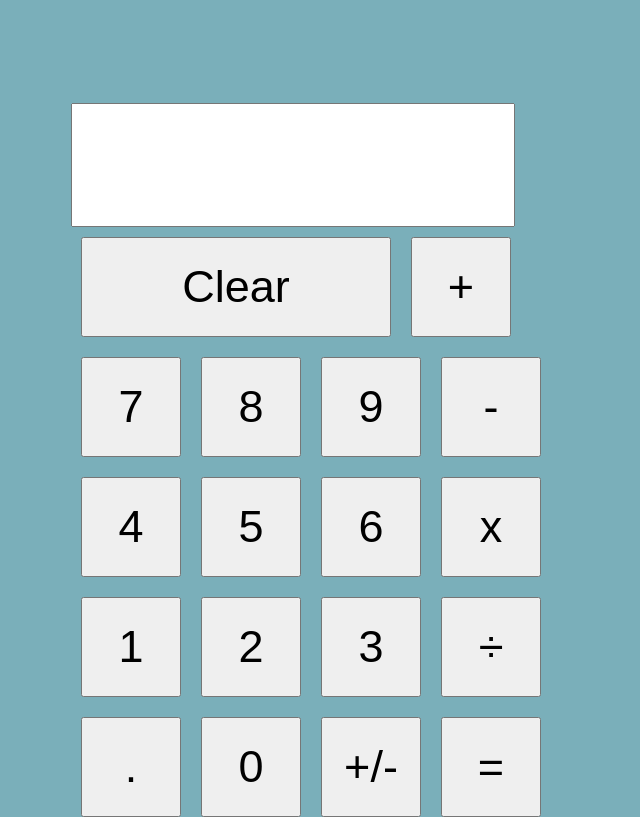
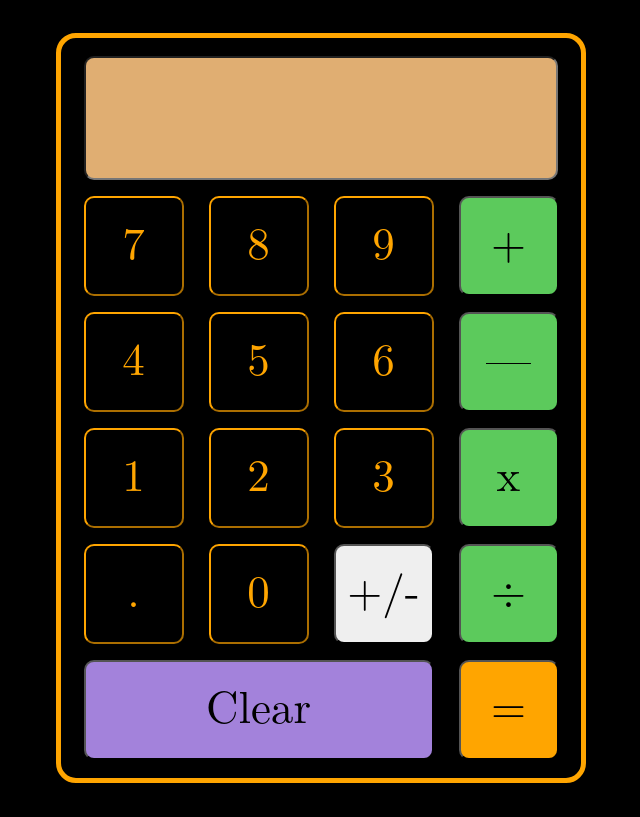
Before and after one commit to wuliuqi30/calculator, a website: page index.html in a window 1280 px wide. Shown: the whole page, without its empty margins (319-959 px from the left). Drawn offline with Linux system fonts and the light colour scheme.

Commit message:
Adjust colors and comment out display window full calculation

```diff
--- a/calculator.js
+++ b/calculator.js
@@ -35,7 +35,7 @@ const operators = {
     subtract: {
         function: subtract,
         name: 'subtract',
-        symbol: '-'
+        symbol: '—'
     },
     multiply: {
         function: multiply,
@@ -61,33 +61,27 @@ const lastButtonPressedEnum = {
 
 
 
-// Monkey around with some things:
-
-let a = 3;
-let b = 5;
-// let c = operate(a, b, operators.subtract);
-// console.log(` operate(a,b,add) gives ${c}`);
-
-// Do not edit below this line
-// module.exports = {
-//     add,
-//     subtract,
-//     multiply,
-//     divide,
-//     operate
-//   };
 
 const putInDisplayWindow = function (char) {
     // Input should be a string, typically a single character
     let displayWindow = document.querySelector(".display");
 
+
     if (calculatorState.lastButtonPressed === lastButtonPressedEnum.operator ||
         calculatorState.lastButtonPressed === lastButtonPressedEnum.calculate ||
         calculatorState.lastButtonPressed === lastButtonPressedEnum.test) {
         displayWindow.value = char; // Clear the display value with new data
+    } else if (char === "-"){ // if a negative sign and didn't just press the above buttons
+        displayWindow.value = char + displayWindow.value;
     } else {
         displayWindow.value += char;
     }
+
+}
+
+const removeNegativeSign = function(){
+    let displayWindow = document.querySelector(".display");
+    displayWindow.value = displayWindow.value.slice(1);
 }
 
 // Create Calculator In Javascript:
@@ -149,6 +143,7 @@ function createNumberButton(i) {
     const btn = document.createElement("button");
     btn.setAttribute("class", "button");
     btn.setAttribute("id", i);
+    btn.classList.add('numberButton');
     btn.textContent = i;
 
     // Event listeners
@@ -166,6 +161,7 @@ function createDecimalPointButton() {
     const btnDot = document.createElement("button");
     btnDot.setAttribute("class", "button")
     btnDot.textContent = '.';
+    btnDot.classList.add('numberButton');
     btnDot.addEventListener("click", () => {
         let displayWindow = document.querySelector(".display");
         if (!displayWindow.value.includes('.') ||
@@ -186,6 +182,7 @@ function createOperatorButton(op) {
     btn.value = op.name;
     btn.setAttribute("id", op.name)
     calculatorContainer.appendChild(btn);
+    btn.classList.add("operatorStyle");
 
     btn.addEventListener("click", () => {
 
@@ -206,21 +203,28 @@ function createEqualsButton() {
     computeBtn.setAttribute("class", "button");
     computeBtn.setAttribute("id", lastButtonPressedEnum.calculate)
     computeBtn.textContent = "=";
-    computeBtn.classList.add("equalsButton");
+    computeBtn.classList.add("equalsStyle");
     computeBtn.addEventListener("click", () => {
         // Only do the calculation if the last thing you did was click a number.
         // And if there is a "first number" that was previously calculated during an "operator" click
 
-        if (calculatorState.lastButtonPressed === lastButtonPressedEnum.number &&
+        if ((calculatorState.lastButtonPressed === lastButtonPressedEnum.number ||
+            calculatorState.lastButtonPressed === lastButtonPressedEnum.negativeSign ||
+            calculatorState.lastButtonPressed === lastButtonPressedEnum.decimalPoint
+         ) &&
             calculatorState.firstNumber !== null
         ) {
             let displayWindow = document.querySelector(".display");
             calculatorState.secondNumber = Number(displayWindow.value);
             calculatorState.calculationResult = operate(calculatorState);
             calculatorState.lastButtonPressed = lastButtonPressedEnum.calculate;
-            // Put the full calculation in the box to the left of the result
 
             putInDisplayWindow(calculatorState.calculationResult);
+
+            // putInDisplayWindow(calculatorState.firstNumber + ' ' +
+            //     calculatorState.operatorToBeUsed.symbol + ' ' +
+            //     calculatorState.secondNumber + ' = ' +
+            //     calculatorState.calculationResult);
 
             // Reset the "first" and "second" number so that the calculator thinks it still needs
             // to click an operator before a new calculation can be performed
@@ -240,7 +244,16 @@ function createNegativeSignButton(){
     negButton.setAttribute("class", "button");
     negButton.setAttribute("id", "negativeSign")
     negButton.textContent = "+/-";
+    negButton.addEventListener("click", () => {
+    let displayWindow = document.querySelector(".display");
+        if (!displayWindow.value.includes('-')) {
+            putInDisplayWindow('-');
 
+        } else {
+            removeNegativeSign();
+        }
+        calculatorState.lastButtonPressed = lastButtonPressedEnum.negativeSign;
+    })
     calculatorContainer.appendChild(negButton)
 }
 
@@ -260,23 +273,28 @@ function createTestButton() {
 }
 // I actually create the buttons here:
 createDisplay()
-createClearButton();
-createOperatorButton(operators.add);
+
 createNumberButton(7);
 createNumberButton(8);
 createNumberButton(9);
-createOperatorButton(operators.subtract);
+createOperatorButton(operators.add);
+
 createNumberButton(4);
 createNumberButton(5);
 createNumberButton(6);
-createOperatorButton(operators.multiply);
+createOperatorButton(operators.subtract);
+
 createNumberButton(1);
 createNumberButton(2);
 createNumberButton(3);
-createOperatorButton(operators.divide);
+createOperatorButton(operators.multiply);
+
 createDecimalPointButton();
 createNumberButton(0);
 createNegativeSignButton();
+createOperatorButton(operators.divide);
+
+createClearButton();
 createEqualsButton()
 
 
--- a/styles.css
+++ b/styles.css
@@ -4,16 +4,25 @@ body{
     align-items: center;
     height: 100vh;
 
-    background-color: rgb(122, 175, 186);
+    background-color: black;
+    font-family: math, monospace;
 }
 
 .calculatorContainer{
     margin:400px;
     display:flex;
     width: 500px;
-    height: 610px;
+    height: 720px;
     flex: 0 0 auto;
     flex-wrap: wrap;
+    background-color:black;
+    justify-content: space-around;
+    align-items: center;
+    padding: 10px;
+    font-family: math, monospace;
+    border-radius: 20px;
+
+    border: 5px solid orange;
 }
 
 .button,
@@ -22,28 +31,41 @@ body{
     flex: 0 0 auto;
     font-size: 45px;
     height: 100px;
-    margin: 10px;
+    margin-left: 10px;
+    margin-right: 10px;
+    border-radius: 10px;
+    font-family: math, monospace;
 }
 
 .button{
     width: 100px;
+
+
 }
-.longButton{
-    width: 200px;
+
+.numberButton{
+    background-color: black;
+    border-color: orange;
+    color:orange;
 }
 
 #clearButton{
-    width: 310px;
+    width: 350px;
+    background-color: rgb(163, 130, 219);
 }
 
 
 .display,
 .calculationFinished {
     text-align: right;
-    width: 400px;
+    width: 430px;
     height: 80px;
-    font-size: 45px;
+    font-size: 40px;
     padding: 20px;
+    border-radius: 10px;
+    font-family: math, monospace;
+    background-color: rgb(224, 174, 114);
+    color: black;
 }
 
 .calculationFinished {
@@ -51,6 +73,16 @@ body{
     color: rgb(153, 150, 150);
 }
 
-.equalsButton {
+.operatorStyle {
     width: 100px;
+    border-radius: 10px;
+    background-color: rgb(92, 202, 92);
 }
+
+.equalsStyle{
+    width: 100px;
+    border-radius: 10px;
+    background-color: orange;
+    color: black;
+
+}
```
